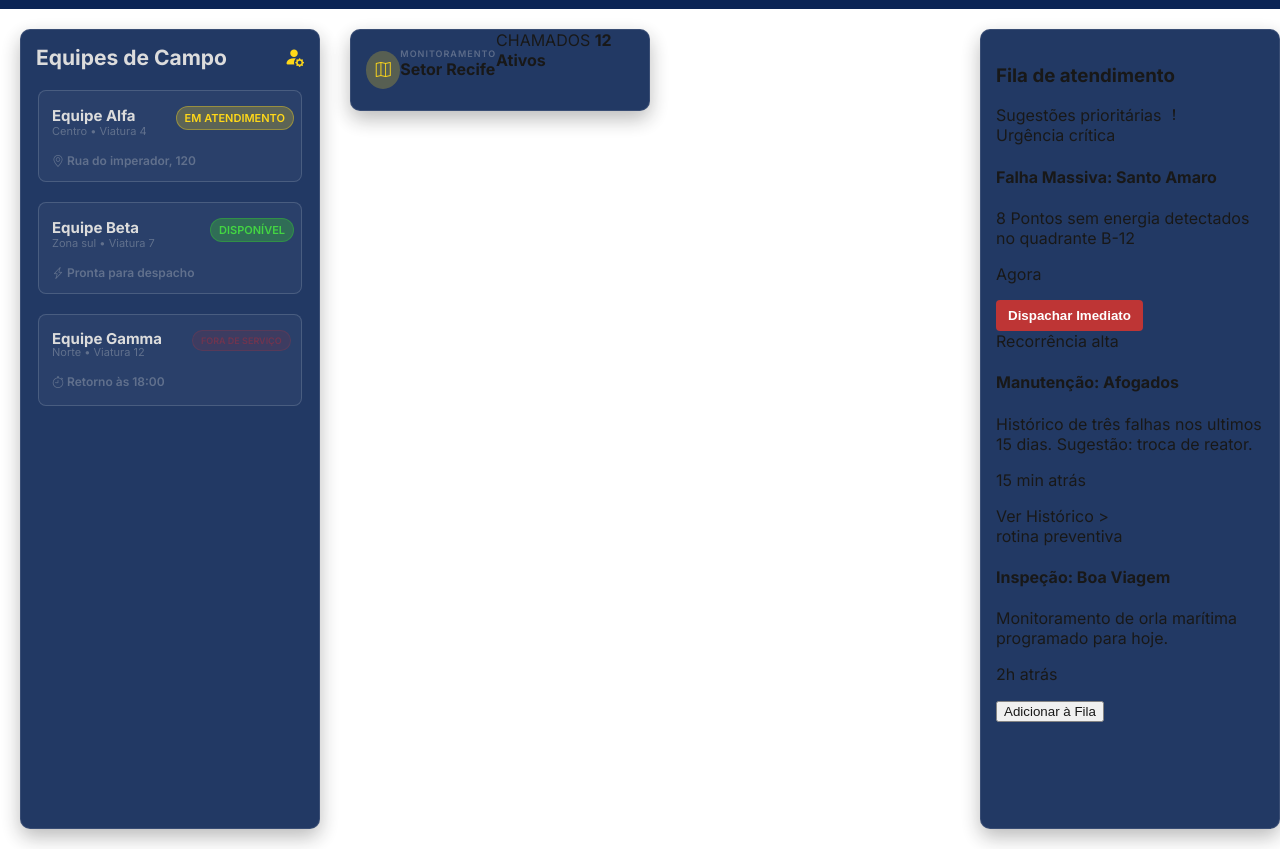
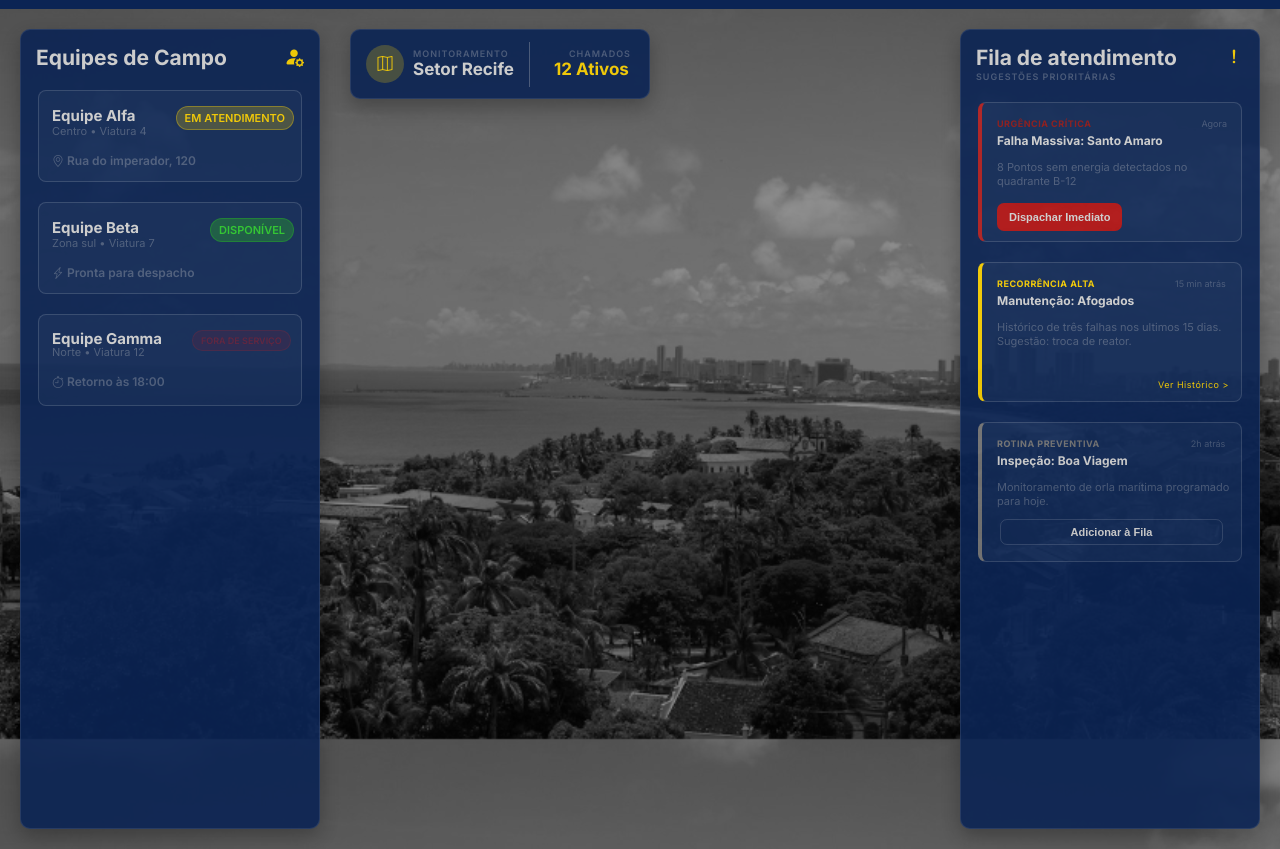
Before and after one commit to yara-moraes/pagina-web-kickoff, a plain HTML site: page index.html in a window 1280 px wide. Shown: the part 61-910 px from the top of the page. Drawn offline with nearby package versions, Linux system fonts and the light colour scheme.

Commit message:
concluído

```diff
--- a/index.html
+++ b/index.html
@@ -98,46 +98,71 @@
 
             <div class="monitoramento-esquerda">
                 <span class="subtitulo-monitoramento">monitoramento</span>
-                <strong class="titulo-principal">Setor Recife</strong>
+                <strong class="titulo-monitoramento">Setor Recife</strong>
             </div>
 
             <div class="linha-separadora"></div>
 
             <div class="monitoramento-direita">
-                <span class="subtitulo">CHAMADOS</span>
-                <strong class="chamados-ativos">12 Ativos</strong>
+                <span class="subtitulo2-monitoramento">CHAMADOS</span>
+                <strong class="titulo2-monitoramento">12 Ativos</strong>
             </div>
 
         </div>
 
         <!-- Fila atendimento main -->
-        <div class="atendimento-main">
-            <div>
-                <h3>Fila de atendimento</h3>
-                <span>Sugestões prioritárias</span>
+        <div class="caixa-atendimento">
+
+            <div class="atendimento-main">
+                <strong>Fila de atendimento</strong>
                 <i class="bi bi-exclamation-lg"></i>
             </div>
-            <div>
-                <span>Urgência crítica</span>
-                <h4>Falha Massiva: Santo Amaro</h4>
-                <p>8 Pontos sem energia detectados no quadrante B-12</p>
-                <p>Agora</p>
-                <button type="button" class="btn-dispachar">Dispachar Imediato</button>
+
+            <div class="div-atendimento"><span>Sugestões prioritárias</span></div>
+            <!-- caixa 1 atendimento  -->
+            <div class="caixa-main-2">
+
+                <div class="status-atendimento">
+                    <strong>Urgência crítica</strong>
+                    <span>Agora</span>
+                </div>
+
+                <div class="infor-atendimento">
+                    <strong>Falha Massiva: Santo Amaro</strong>
+                    <p>8 Pontos sem energia detectados no <br> quadrante B-12</p>
+                    <button type="button" class="bot-atendimento">Dispachar Imediato</button>
+                </div>
             </div>
-            <div>
-                <span>Recorrência alta</span>
-                <h4>Manutenção: Afogados</h4>
-                <p>Histórico de três falhas nos ultimos 15 dias. Sugestão: troca de reator.</p>
-                <p>15 min atrás</p>
-                <span>Ver Histórico > </span>
+            <!-- caixa 2 atendimento -->
+            <div class="caixa-main-2_1">
+
+                <div class="status-atendimento-2">
+                    <strong>Recorrência alta</strong>
+                    <span>15 min atrás</span>
+                </div>
+
+                <div class="infor-atendimento-2">
+                    <strong>Manutenção: Afogados</strong>
+                    <p>Histórico de três falhas nos ultimos 15 dias. Sugestão: troca de reator.</p>
+                </div>
+                <div class="div-infor-atendimento"><span>Ver Histórico > </span></div>
+
             </div>
-            <div>
-                <span>rotina preventiva</span>
-                <h4>Inspeção: Boa Viagem</h4>
-                <p>Monitoramento de orla marítima programado para hoje.</p>
-                <p>2h atrás</p>
-                <button class="btn-fila">Adicionar à Fila</button>
+
+            <div class="caixa-main-2_2">
+                <div class="status-atendimento-3">
+                    <strong>Rotina preventiva</strong>
+                    <span>2h atrás</span>
+                </div>
+
+                <div class="infor-atendimento-3">
+                    <strong>Inspeção: Boa Viagem</strong>
+                    <p>Monitoramento de orla marítima programado para hoje.</p>
+                    <button class="botao-atendimento">Adicionar à Fila</button>
+                </div>
+
             </div>
+
         </div>
     </main>
 
--- a/style.css
+++ b/style.css
@@ -1,10 +1,10 @@
 body {
     font-family: "Inter", sans-serif;
-    /* background-image: url(Captura\ de\ tela\ 2026-06-10\ 144504.png);
+    background-image: url(Captura\ de\ tela\ 2026-06-10\ 144504.png);
     background-size: cover;
     background-position: center;
     background-repeat: no-repeat;
-    background-attachment: fixed; */
+    background-attachment: fixed;
     margin: 0;
 
 }
@@ -204,24 +204,14 @@ header {
     margin-bottom: 0px;
 }
 
-/* Fila atendimento main*/
-.btn-dispachar {
-    background-color: #b72020;
-    color: #ffffff;
-    border: none;
-    padding: 8px 12px;
-    border-radius: 4px;
-    cursor: pointer;
-    font-weight: bold;
 
-}
 
 /* Monitoramento */
 .monitoramento-main {
     display: flex;
     opacity: 0.9;
     width: 300px;
-    height: 82px;
+    height: 70px;
     background-color: #0B2454;
     border-radius: 10px;
     box-sizing: border-box;
@@ -265,23 +255,52 @@ header {
     font-weight: 600;
     display: flex;
     margin-top: 18px;
+    margin-left: 9px;
+}
+
+.titulo-monitoramento {
+    color: #D9D9D9;
+    font-size: 17px;
+    margin-left: 9px;
+    white-space: nowrap;
+
+
+}
+
+.linha-separadora {
+    width: 1px;
+    height: 45px;
+    background-color: #d9d9d94f;
+    margin-left: 15px;
+    margin-right: 15px;
+    flex-shrink: 0;
+    display: flex;
+    align-self: center;
+}
+
+.subtitulo2-monitoramento {
+
+    text-transform: uppercase;
+    letter-spacing: 1px;
+    font-size: 9px;
+    color: #d9d9d94f;
+    font-weight: 600;
+    display: flex;
+    margin-top: 18px;
+    margin-left: 24px;
+}
+
+.titulo2-monitoramento {
+    color: #FFD400;
+    font-size: 17px;
+    margin-top: 8px;
+    margin-left: 9px;
+    white-space: nowrap;
 }
 
 
-
-
-
-
-
-
-
-
-
-
-
-
-/* Posicionamento absoluto para colocar a caixa do lado direito da tela */
-.atendimento-main {
+/* <!-- Fila atendimento main --> */
+.caixa-atendimento {
 
     position: absolute;
     right: 0;
@@ -301,9 +320,225 @@ header {
     border: 1px solid rgba(255, 255, 255, 0.1);
     /* borda da caixa */
     margin-top: 20px;
-    margin-left: 20px;
+    margin-right: 20px;
 }
 
-.logo span {
-    font-weight: 700;
+.atendimento-main {
+    display: flex;
+    justify-content: space-between;
 }
+
+.atendimento-main strong {
+    font-size: 21px;
+    color: #D9D9D9;
+    text-align: left;
+}
+
+.atendimento-main i {
+    color: #FFD400;
+    font-size: 20px;
+}
+
+.div-atendimento {
+    display: flex;
+    margin-top: -6px;
+    text-transform: uppercase;
+    letter-spacing: 1px;
+    font-size: 9px;
+    color: #d9d9d94f;
+    font-weight: 600;
+    display: flex;
+    margin-top: 1px;
+}
+
+/* caixa 1 atendimento */
+.caixa-main-2 {
+    width: auto;
+    height: 138px;
+    background-color: rgba(229, 242, 243, 0.041);
+    border-radius: 8px;
+    border: 1px solid rgba(255, 255, 255, 0.15);
+    border-left: 4px solid #b72020;
+    margin-top: 20px;
+    margin-left: 2px;
+    margin-right: 2px;
+    margin-bottom: 10px;
+}
+
+.status-atendimento strong {
+    text-transform: uppercase;
+    color: #911919;
+    font-size: 9px;
+    letter-spacing: 0.5px;
+    margin-left: 15px;
+
+}
+
+.status-atendimento span {
+    font-size: 9px;
+    color: #d9d9d946;
+}
+
+.status-atendimento {
+    display: flex;
+    align-items: center;
+    gap: 110px;
+    margin-bottom: 0px;
+    margin-top: 15px;
+}
+
+.infor-atendimento strong {
+    font-size: 12px;
+    color: #D9D9D9;
+    margin-top: 10px;
+    margin-left: 15px;
+    white-space: nowrap;
+}
+
+.infor-atendimento p {
+    color: #d9d9d94f;
+    font-size: 11px;
+    margin-left: 15px;
+}
+
+/* botão */
+.bot-atendimento {
+    background-color: #b81414;
+    color: #d9d9d9;
+    border: none;
+    padding: 8px 12px;
+    border-radius: 7px;
+    cursor: pointer;
+    font-weight: bold;
+    margin-top: 4px;
+    margin-left: 15px;
+    font-size: 11px;
+
+}
+
+/* caixa 2 atendimento */
+.caixa-main-2_1 {
+    width: auto;
+    height: 138px;
+    background-color: rgba(229, 242, 243, 0.041);
+    border-radius: 8px;
+    border: 1px solid rgba(255, 255, 255, 0.15);
+    border-left: 4px solid #FFD400;
+    margin-top: 20px;
+    margin-left: 2px;
+    margin-right: 2px;
+    margin-bottom: 10px;
+}
+
+.status-atendimento-2 strong {
+    text-transform: uppercase;
+    color: #ffd400;
+    font-size: 9px;
+    letter-spacing: 0.5px;
+    margin-left: 15px;
+
+}
+
+.status-atendimento-2 span {
+    font-size: 9px;
+    color: #d9d9d946;
+}
+
+.status-atendimento-2 {
+    display: flex;
+    align-items: center;
+    gap: 80px;
+    margin-bottom: 0px;
+    margin-top: 15px;
+    white-space: nowrap;
+}
+
+.infor-atendimento-2 strong {
+    font-size: 12px;
+    color: #D9D9D9;
+    margin-top: 10px;
+    margin-left: 15px;
+    white-space: nowrap;
+}
+
+.infor-atendimento-2 p {
+    color: #d9d9d94f;
+    font-size: 11px;
+    margin-left: 15px;
+}
+
+.div-infor-atendimento {
+    color: #ffd400;
+    font-size: 9px;
+    letter-spacing: 0.5px;
+    margin-left: 15px;
+    position: absolute;
+    right: 30px;
+    margin-top: 20px;
+}
+
+/* caixa 3 atendimento */
+.caixa-main-2_2 {
+    width: auto;
+    height: 138px;
+    background-color: rgba(229, 242, 243, 0.041);
+    border-radius: 8px;
+    border: 1px solid rgba(255, 255, 255, 0.15);
+    border-left: 4px solid #7a7a7a;
+    margin-top: 20px;
+    margin-left: 2px;
+    margin-right: 2px;
+    margin-bottom: 10px;
+}
+
+.status-atendimento-3 strong {
+    text-transform: uppercase;
+    color: #7a7a7a;
+    font-size: 9px;
+    letter-spacing: 0.5px;
+    margin-left: 15px;
+
+}
+
+.status-atendimento-3 span {
+    font-size: 9px;
+    color: #d9d9d946;
+}
+
+.status-atendimento-3 {
+    display: flex;
+    align-items: center;
+    gap: 91px;
+    margin-bottom: 0px;
+    margin-top: 15px;
+    white-space: nowrap;
+}
+
+.infor-atendimento-3 strong {
+    font-size: 12px;
+    color: #D9D9D9;
+    margin-top: 10px;
+    margin-left: 15px;
+    white-space: nowrap;
+}
+
+.infor-atendimento-3 p {
+    color: #d9d9d94f;
+    font-size: 11px;
+    margin-left: 15px;
+}
+
+/* botão */
+.botao-atendimento {
+    background-color: #7a7a7a00;
+    border: 1px solid rgba(255, 255, 255, 0.15);
+    color: #D9D9D9;
+    border-radius: 7px;
+    padding: 6px 70px;
+    cursor: pointer;
+    font-weight: bold;
+    /* colocar o botão no meio */
+    display: flex;
+    justify-self: center;
+    font-size: 11px;
+}
```
